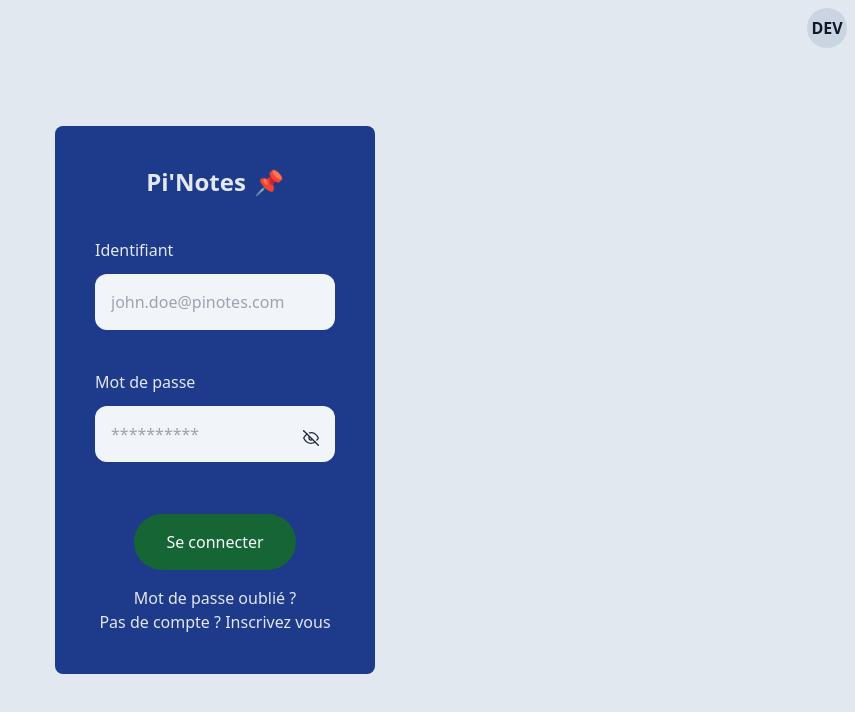
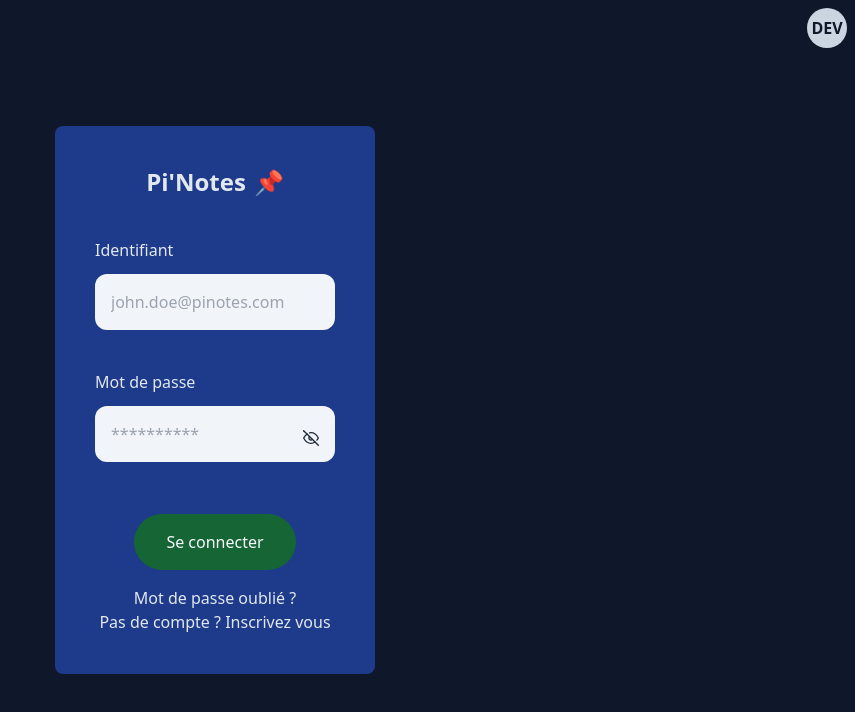
Before and after one commit to SaumonDelicieux/front-end, a React (Vite) app: page /login in a window 1280 px wide. Shown: the top 712 px of the page, without its empty margins (425-1280 px from the left). Built offline with nearby package versions, Linux system fonts and the light colour scheme; no server answers.

Commit message:
update bg-color

```diff
--- a/src/layouts/Connected.tsx
+++ b/src/layouts/Connected.tsx
@@ -15,10 +15,10 @@ const Connected: React.FC = () => {
     }
 
     return (
-        <>
+        <div className="bg-slate-900 h-full w-full">
             <Navbar />
             <Outlet />
-        </>
+        </div>
     )
 }
 
--- a/src/pages/Login/index.tsx
+++ b/src/pages/Login/index.tsx
@@ -54,7 +54,7 @@ const Login: React.FC = () => {
     }
 
     return (
-        <div className="w-screen h-screen relative bg-slate-200 text-p-2 text-base transition-colors">
+        <div className="w-screen h-screen relative bg-slate-900 text-p-2 text-base transition-colors">
             <div className="w-full h-full flex flex-col items-center justify-center ">
                 <div className="text-center w-80 z-10 bg-blue-900 p-10 rounded-lg text-slate-200">
                     <div className="flex flex-col justify-center items-center mb-10 font-bold text-2xl select-none">
```
